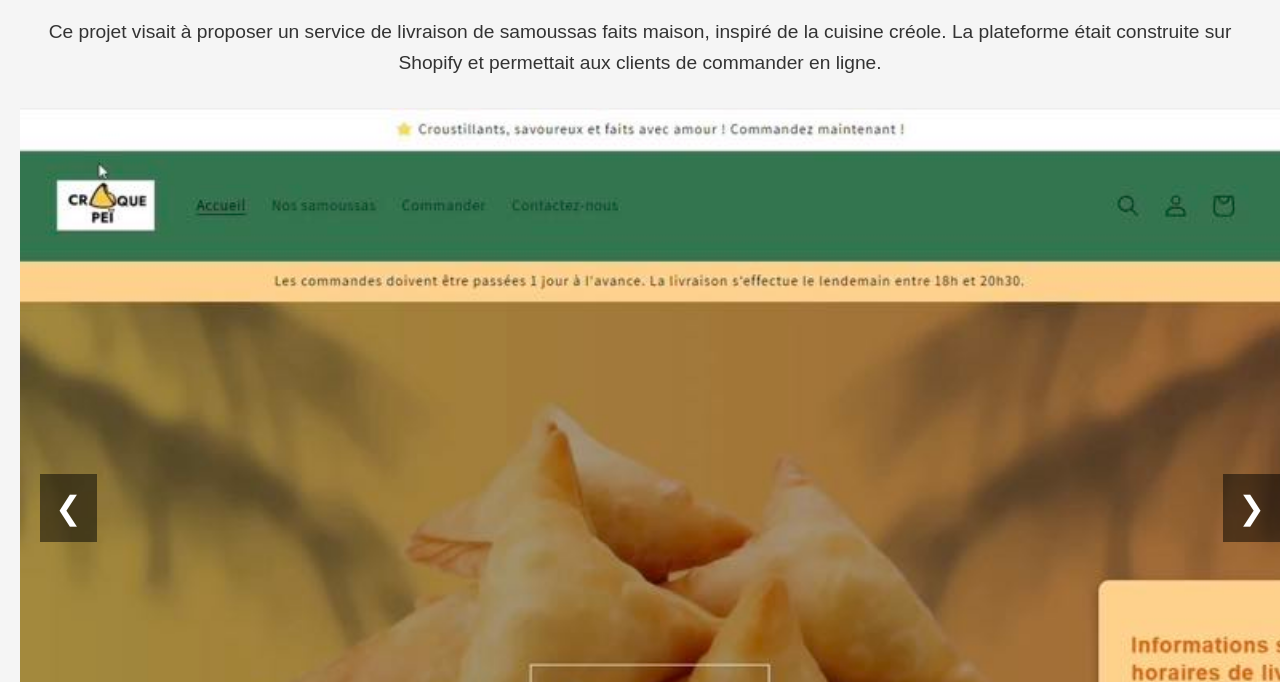
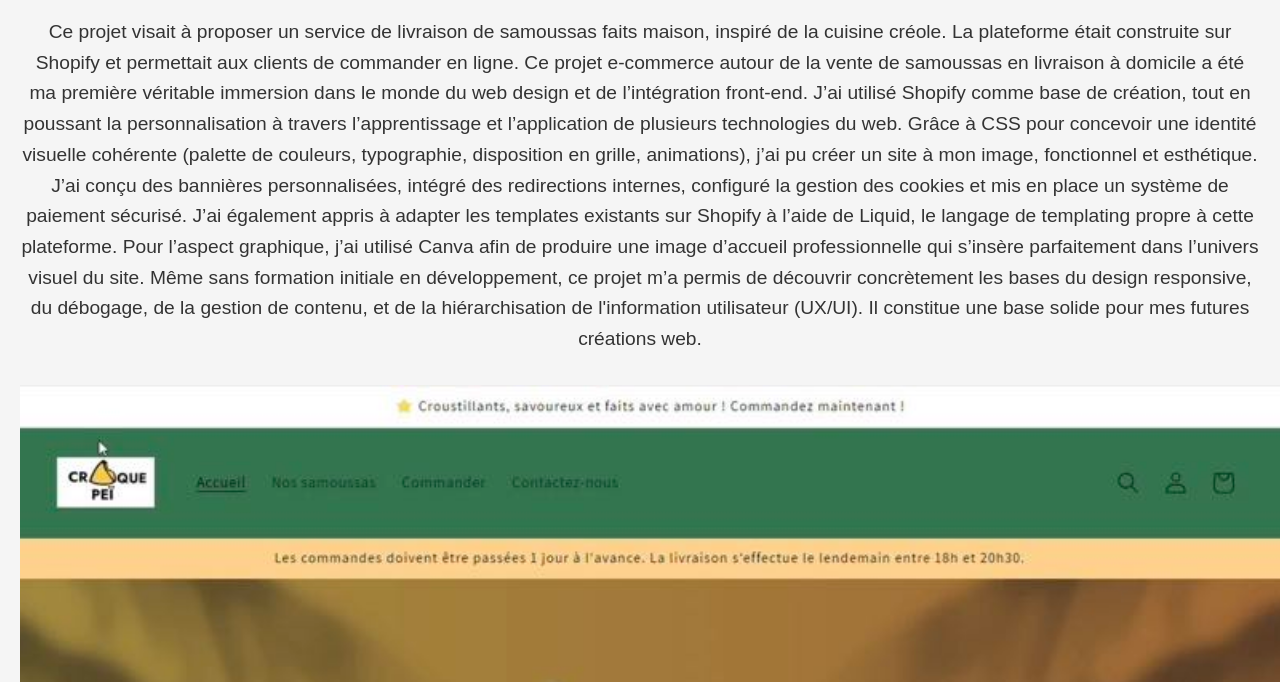
Before and after one commit to angelique327/portfolio, a plain HTML site: page Projet1.html in a window 1280 px wide. Shown: the part 118-800 px from the top of the page. Drawn offline with Linux system fonts and the light colour scheme.

Commit message:
Mise à jour de la page Projet1.html avec la description et les termes techniques

```diff
--- a/Projet1.html
+++ b/Projet1.html
@@ -109,6 +109,16 @@
       <p class="description-projet">
           Ce projet visait à proposer un service de livraison de samoussas faits maison, inspiré de la cuisine créole.
           La plateforme était construite sur Shopify et permettait aux clients de commander en ligne.
+
+          Ce projet e-commerce autour de la vente de samoussas en livraison à domicile a été ma première véritable immersion dans le monde du web design et de l’intégration front-end.
+
+J’ai utilisé Shopify comme base de création, tout en poussant la personnalisation à travers l’apprentissage et l’application de plusieurs technologies du web. Grâce à CSS pour concevoir une identité visuelle cohérente (palette de couleurs, typographie, disposition en grille, animations), j’ai pu créer un site à mon image, fonctionnel et esthétique.
+
+J’ai conçu des bannières personnalisées, intégré des redirections internes, configuré la gestion des cookies et mis en place un système de paiement sécurisé. J’ai également appris à adapter les templates existants sur Shopify à l’aide de Liquid, le langage de templating propre à cette plateforme.
+
+Pour l’aspect graphique, j’ai utilisé Canva afin de produire une image d’accueil professionnelle qui s’insère parfaitement dans l’univers visuel du site.
+
+Même sans formation initiale en développement, ce projet m’a permis de découvrir concrètement les bases du design responsive, du débogage, de la gestion de contenu, et de la hiérarchisation de l'information utilisateur (UX/UI). Il constitue une base solide pour mes futures créations web.
       </p>
   </section>
 
```
